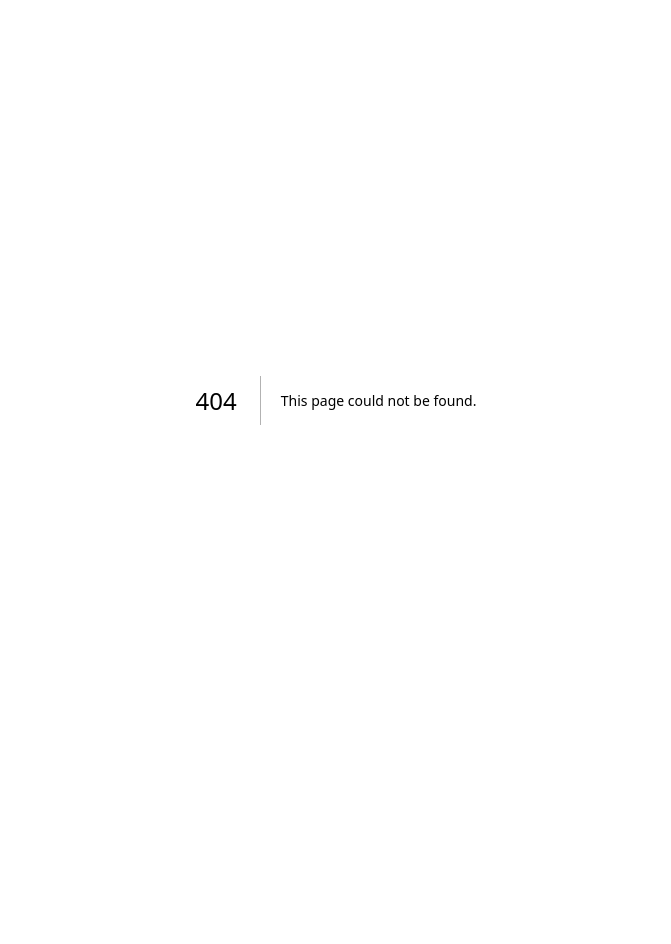
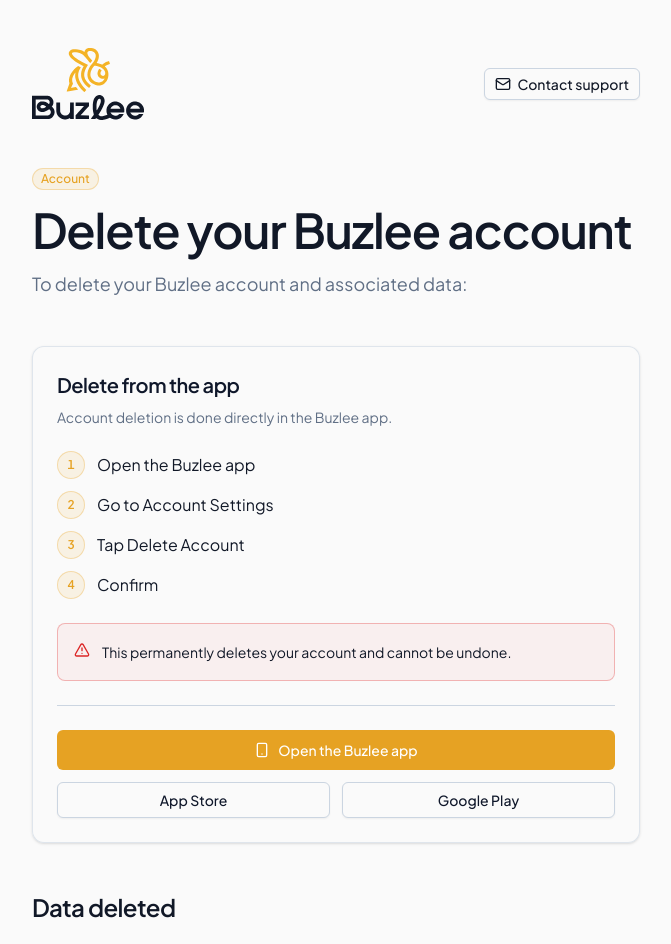
Before and after one commit to Buzlee/buzlee-web, a Next.js app: page /delete-account in a window 1280 px wide. Before the commit this address had no page. Shown: the top 944 px of the page, without its empty margins (304-975 px from the left). Before the commit the page ends 800 px from the top, so only its background shows below. Built offline with nearby package versions, Linux system fonts and the light colour scheme; no server answers.

Commit message:
docs: add reference documentation for Agent Teams

```diff
--- /dev/null
+++ b/src/app/delete-account/page.tsx
@@ -0,0 +1,257 @@
+import { Mail, Smartphone, TriangleAlert } from "lucide-react";
+import type { Metadata } from "next";
+import Image from "next/image";
+import Link from "next/link";
+import { Badge } from "@/components/ui/badge";
+import { Button } from "@/components/ui/button";
+import {
+  Card,
+  CardContent,
+  CardDescription,
+  CardHeader,
+  CardTitle,
+} from "@/components/ui/card";
+import { Separator } from "@/components/ui/separator";
+import {
+  getAndroidPlayStoreUrl,
+  getIosAppStoreUrl,
+} from "@/shared/config/store-links";
+import { buildNativeOpenUrl } from "@/shared/lib/native-deeplink";
+
+const SUPPORT_EMAIL = "support@buzlee.com";
+const DELETION_REQUEST_SUBJECT = "Buzlee Account Deletion Request";
+
+const mailto = (subject?: string) =>
+  subject
+    ? `mailto:${SUPPORT_EMAIL}?subject=${encodeURIComponent(subject)}`
+    : `mailto:${SUPPORT_EMAIL}`;
+
+export const metadata: Metadata = {
+  title: { absolute: "Delete your Buzlee account" },
+  description:
+    "How to permanently delete your Buzlee account and associated data from the Buzlee app, and what data is deleted or retained.",
+  robots: { index: true, follow: true },
+};
+
+const steps = [
+  "Open the Buzlee app",
+  "Go to Account Settings",
+  "Tap Delete Account",
+  "Confirm",
+];
+
+const deletedData = [
+  "Your profile (name, email, avatar)",
+  "Resident/business profile",
+  "Saved flyers",
+  "Business subscriptions",
+  "Event check-ins",
+  "Push notification tokens",
+  "Notification history",
+];
+
+const deletedBusinessData = [
+  "Your business listing (name, email, phone, address)",
+  "All posted flyers",
+  "Memberships",
+  "Claims",
+];
+
+export default function DeleteAccountPage() {
+  return (
+    <main className="min-h-full flex-1 bg-background">
+      <div className="mx-auto flex w-full max-w-2xl flex-col gap-12 px-4 pb-24 pt-8 sm:px-6 sm:pt-12 lg:px-8">
+        <header className="flex items-center justify-between gap-4">
+          <Link
+            href="/"
+            className="inline-flex items-center"
+            aria-label="Buzlee home"
+          >
+            <Image
+              src="/logo-full.svg"
+              alt="Buzlee"
+              width={112}
+              height={72}
+              priority
+              className="h-auto w-24 sm:w-28"
+            />
+          </Link>
+          <Button asChild variant="outline" size="sm">
+            <a href={mailto()}>
+              <Mail className="size-4" aria-hidden="true" />
+              Contact support
+            </a>
+          </Button>
+        </header>
+
+        <section className="flex flex-col gap-4">
+          <Badge
+            variant="outline"
+            className="border-primary/30 bg-primary/10 text-primary"
+          >
+            Account
+          </Badge>
+          <h1 className="text-balance text-4xl font-semibold tracking-tight text-foreground sm:text-5xl">
+            Delete your Buzlee account
+          </h1>
+          <p className="text-pretty text-base leading-7 text-muted-foreground sm:text-lg">
+            To delete your Buzlee account and associated data:
+          </p>
+        </section>
+
+        <Card className="border-border/60 bg-card/60">
+          <CardHeader>
+            <CardTitle className="text-xl tracking-tight">
+              Delete from the app
+            </CardTitle>
+            <CardDescription>
+              Account deletion is done directly in the Buzlee app.
+            </CardDescription>
+          </CardHeader>
+          <CardContent className="flex flex-col gap-6">
+            <ol className="flex flex-col gap-3">
+              {steps.map((step, i) => (
+                <li key={step} className="flex items-center gap-3">
+                  <span className="flex size-7 shrink-0 items-center justify-center rounded-full border border-primary/30 bg-primary/10 text-xs font-semibold tabular-nums text-primary">
+                    {i + 1}
+                  </span>
+                  <span className="text-base leading-7 text-foreground">
+                    {step}
+                  </span>
+                </li>
+              ))}
+            </ol>
+
+            <div
+              role="alert"
+              className="flex items-start gap-3 rounded-lg border border-destructive/30 bg-destructive/5 p-4"
+            >
+              <TriangleAlert
+                className="mt-0.5 size-4 shrink-0 text-destructive"
+                aria-hidden="true"
+              />
+              <p className="text-sm leading-6 text-foreground">
+                This permanently deletes your account and cannot be undone.
+              </p>
+            </div>
+
+            <Separator />
+
+            <div className="flex flex-col gap-3">
+              <Button asChild size="lg" className="w-full sm:w-auto">
+                <a href={buildNativeOpenUrl("account-settings")}>
+                  <Smartphone className="size-4" aria-hidden="true" />
+                  Open the Buzlee app
+                </a>
+              </Button>
+              <div className="grid grid-cols-1 gap-3 sm:grid-cols-2">
+                <Button asChild variant="outline">
+                  <a
+                    href={getIosAppStoreUrl()}
+                    target="_blank"
+                    rel="noopener noreferrer"
+                  >
+                    App Store
+                  </a>
+                </Button>
+                <Button asChild variant="outline">
+                  <a
+                    href={getAndroidPlayStoreUrl()}
+                    target="_blank"
+                    rel="noopener noreferrer"
+                  >
+                    Google Play
+                  </a>
+                </Button>
+              </div>
+            </div>
+          </CardContent>
+        </Card>
+
+        <section
+          aria-labelledby="data-deleted-heading"
+          className="flex flex-col gap-4"
+        >
+          <h2
+            id="data-deleted-heading"
+            className="text-2xl font-semibold tracking-tight text-foreground"
+          >
+            Data deleted
+          </h2>
+          <ul className="flex flex-col gap-1.5 pl-5 text-base leading-7 text-muted-foreground [&_li]:list-disc">
+            {deletedData.map((item) => (
+              <li key={item}>{item}</li>
+            ))}
+          </ul>
+          <p className="text-base leading-7 text-muted-foreground">
+            For business accounts, deletion also includes:
+          </p>
+          <ul className="flex flex-col gap-1.5 pl-5 text-base leading-7 text-muted-foreground [&_li]:list-disc">
+            {deletedBusinessData.map((item) => (
+              <li key={item}>{item}</li>
+            ))}
+          </ul>
+        </section>
+
+        <section
+          aria-labelledby="data-retained-heading"
+          className="flex flex-col gap-4"
+        >
+          <h2
+            id="data-retained-heading"
+            className="text-2xl font-semibold tracking-tight text-foreground"
+          >
+            Data retained
+          </h2>
+          <p className="text-base leading-7 text-muted-foreground">
+            Anonymized, aggregated usage events (e.g. flyer views/shares) are
+            kept with all personal identifiers removed. Encrypted database
+            backups are purged within 30 days.
+          </p>
+        </section>
+
+        <section
+          aria-labelledby="no-app-access-heading"
+          className="rounded-2xl border border-border/60 bg-card/60 p-6 sm:p-8"
+        >
+          <h2
+            id="no-app-access-heading"
+            className="text-xl font-semibold tracking-tight text-foreground"
+          >
+            Can't access the app?
+          </h2>
+          <p className="mt-2 text-sm leading-6 text-muted-foreground">
+            Email{" "}
+            <a
+              href={mailto(DELETION_REQUEST_SUBJECT)}
+              className="font-medium text-foreground underline-offset-4 hover:underline"
+            >
+              {SUPPORT_EMAIL}
+            </a>{" "}
+            to request deletion.
+          </p>
+          <div className="mt-5">
+            <Button asChild>
+              <a href={mailto(DELETION_REQUEST_SUBJECT)}>
+                <Mail className="size-4" aria-hidden="true" />
+                Request deletion by email
+              </a>
+            </Button>
+          </div>
+        </section>
+
+        <footer className="flex flex-col items-center gap-2 border-t border-border/60 pt-6 text-center text-xs text-muted-foreground">
+          <p>
+            Buzlee Support ·{" "}
+            <a
+              className="text-foreground underline-offset-4 hover:underline"
+              href={mailto()}
+            >
+              {SUPPORT_EMAIL}
+            </a>
+          </p>
+        </footer>
+      </div>
+    </main>
+  );
+}
```
Also changed, not shown: 2 other files (tests, documents, lock files or other folders).
